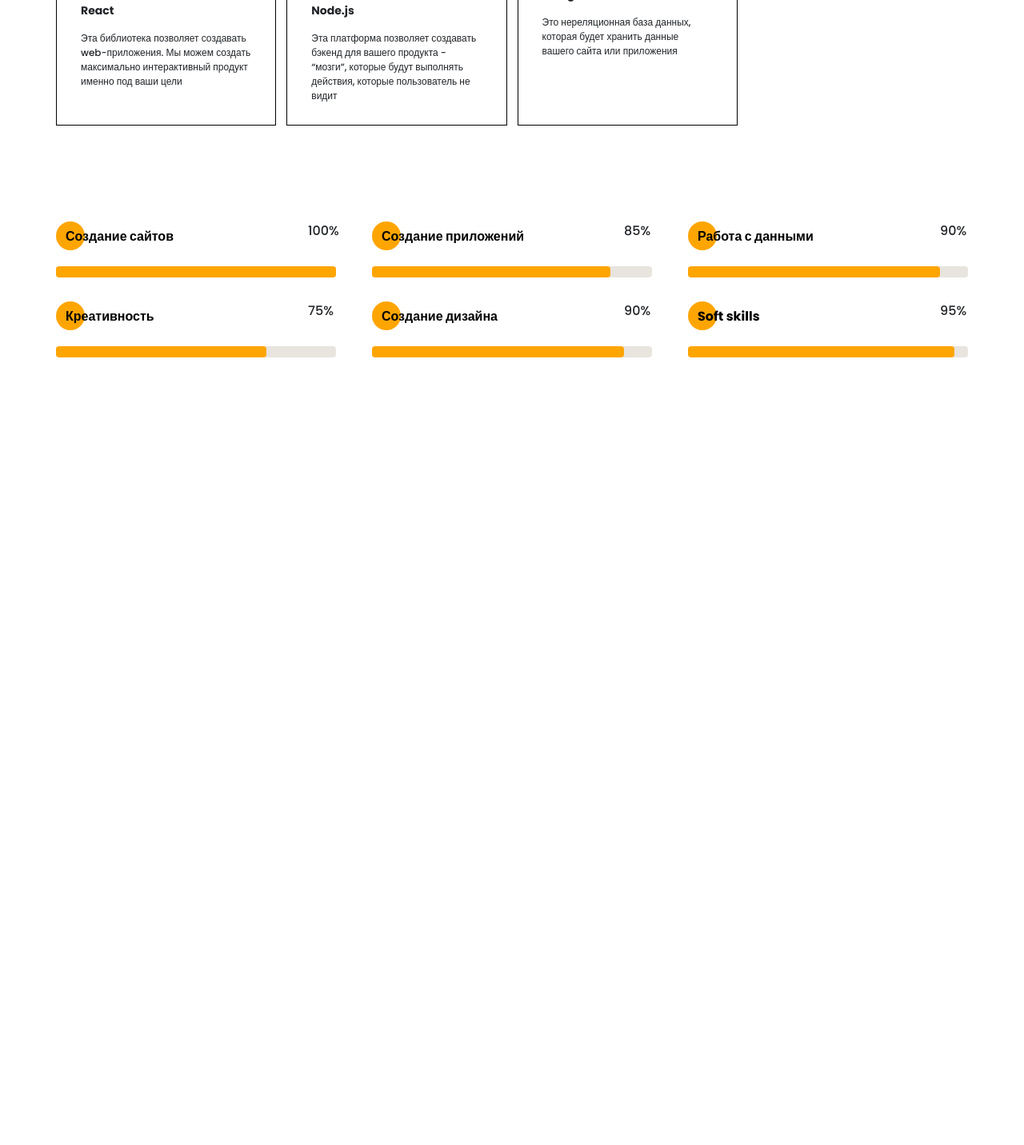
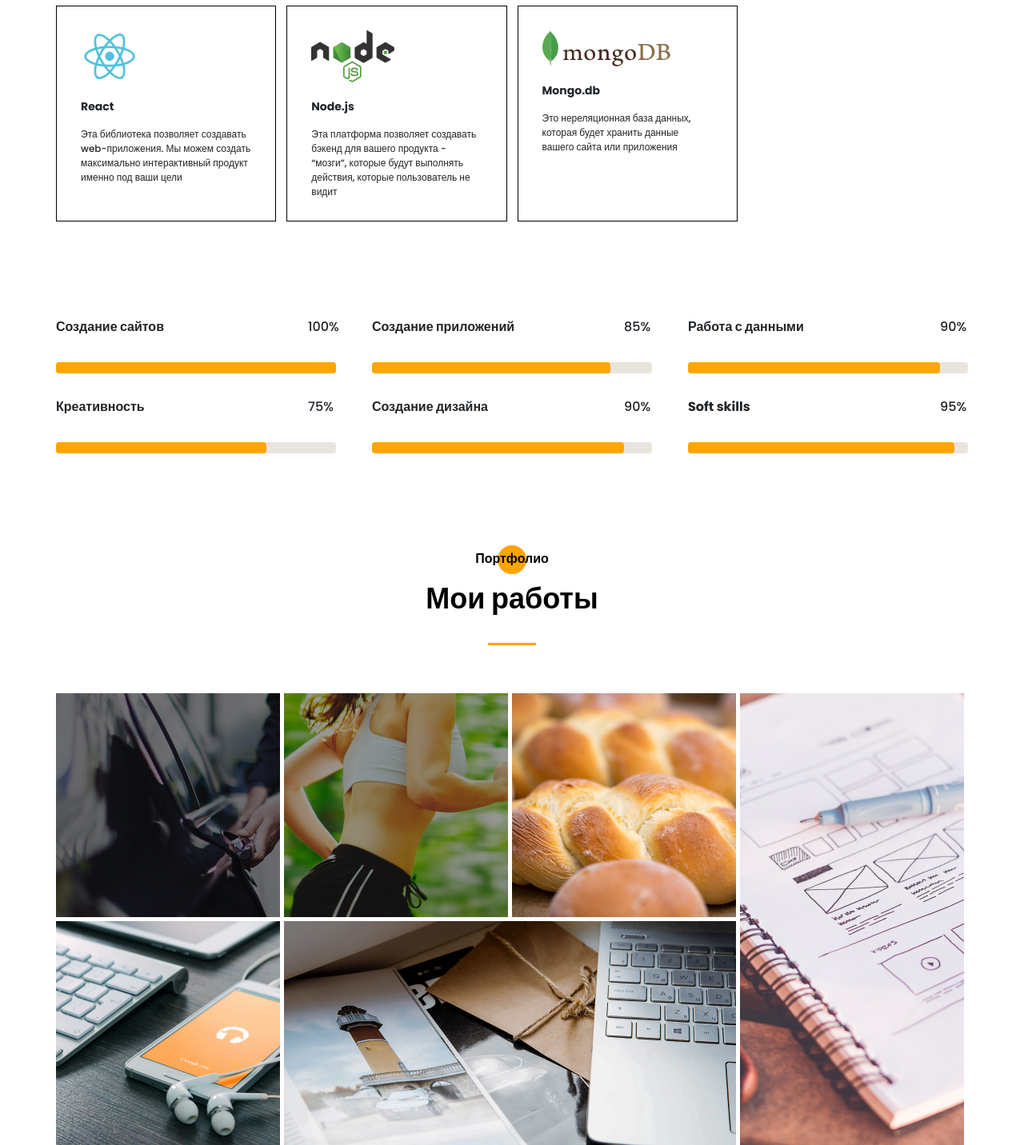
Before and after one commit to ReshSergey/MyPortfolio, a website: page src/index.html in a window 1280 px wide. Shown: the part 2790-4222 px from the top of the page at 80% size. Before the commit the page ends 3237 px from the top, so only its background shows below. Drawn offline with nearby package versions, Linux system fonts and the light colour scheme; files that its build step writes are made by us from their sources; files whose address does not match are found by name.

Commit message:
add portfolio block

```diff
--- a/src/index.html
+++ b/src/index.html
@@ -131,8 +131,8 @@
 
     <section class="benefit">
         <div class="container">
-            <h2 class="title title_fz16 benefit__title">Опыт</h2>
-            <div class="title title_fz36 benefit__subtitle">Чем я буду полезен</div>
+            <h2 class="title title_fz16 title__section-title">Опыт</h2>
+            <div class="title title_fz36 title__section-subtitle">Чем я буду полезен</div>
             <div class="divider"></div>
 
             <div class="benefit__wrapper">
@@ -220,8 +220,8 @@
 
     <section class="skills">
         <div class="container">
-            <h2 class="title title_fz16 benefit__title">Навыки</h2>
-            <div class="title title_fz36 benefit__subtitle">Что я использую в работе</div>
+            <h2 class="title title_fz16 title__section-title">Навыки</h2>
+            <div class="title title_fz36 title__section-subtitle">Что я использую в работе</div>
             <div class="divider"></div>
 
             <div class="skills__wrapper">
@@ -323,6 +323,36 @@
         </div>
     </section>
 
+    <section class="portfolio">
+        <div class="container">
+            <h2 class="title title_fz16 title__section-title">Портфолио</h2>
+            <div class="title title_fz36 title__section-subtitle">Мои работы</div>
+            <div class="divider"></div>
+
+            <div class="portfolio__wrapper">
+                <a href="#" class="portfolio__item">
+                    <img src="img/works/uber.jpg" alt="Uber">
+                </a>
+                <a href="#" class="portfolio__item">
+                    <img src="img/works/pulse.jpg" alt="Pulse">
+                </a>
+                <a href="#" class="portfolio__item">
+                    <img src="img/works/bread.jpg" alt="Bread">
+                </a>
+                <a href="#" class="portfolio__item vertical">
+                    <img src="img/works/plans.jpg" alt="Plans">
+                </a>
+                <a href="#" class="portfolio__item">
+                    <img src="img/works/ipad.jpg" alt="Ipad">
+                </a>
+                <a href="#" class="portfolio__item horizontal">
+                    <img src="img/works/mac.jpg" alt="Mac">
+                </a>
+            </div>
+
+        </div>
+    </section>
+
     <script src="js/script.js"></script>
 </body>
 
--- a/src/sass/blocks/_benefit.scss
+++ b/src/sass/blocks/_benefit.scss
@@ -1,21 +1,5 @@
 .benefit {
     padding-top: 120px;
-    &__title {
-        position: relative;
-        line-height: 24px;
-        color: $title-color;
-        text-align: center;
-        @include before_circle;
-        &:before {
-            top: -5px;
-            left: 50%;
-            transform: translateX(-50%);
-        }
-    }
-    &__subtitle {
-        color: $subtitle-color;
-        text-align: center;
-    }
     &__wrapper {
         display: grid;
         grid-template-columns: repeat(2, 425px);
--- /dev/null
+++ b/src/sass/blocks/_portfolio.scss
@@ -0,0 +1,28 @@
+.portfolio {
+    padding-top: 120px;
+    &__wrapper {
+        margin-top: 60px;
+        display: grid;
+        grid-template-columns: repeat(4, 280px);
+        grid-template-rows: repeat(2, 280px);
+        grid-auto-rows: 280px;
+        gap: 5px;
+        .vertical {
+            grid-row: 1 / 3;
+            grid-column: 4 / 5;
+        }
+        .horizontal {
+            grid-row: 2 / 3;
+            grid-column: 2 / 4;
+        }
+    }
+    &__item {
+        transition: all .6s;
+        img {
+            width: 100%;
+        }
+        &:hover {
+            filter: saturate(150%);
+        }
+    }
+}
--- a/src/sass/blocks/_skills.scss
+++ b/src/sass/blocks/_skills.scss
@@ -1,14 +1,5 @@
 .skills {
-    &__title {
-        position: relative;
-        padding-left: 12px;
-        color: $title-color;
-        top: 7px;
-        @include before_circle;
-        &:before {
-            top: -7px;
-        }
-    }
+    padding-top: 120px;
     &__wrapper {
         display: grid;
         grid-template-columns: repeat(4, minmax(270px, auto));
--- a/src/sass/blocks/_title.scss
+++ b/src/sass/blocks/_title.scss
@@ -20,4 +20,20 @@
     &_fz48 {
         font-size: 48px;
     }
+    &__section-title {
+        position: relative;
+        line-height: 24px;
+        color: $title-color;
+        text-align: center;
+        @include before_circle;
+        &:before {
+            top: -5px;
+            left: 50%;
+            transform: translateX(-50%);
+        }
+    }
+    &__section-subtitle {
+        color: $subtitle-color;
+        text-align: center;
+    }
 }
--- a/src/sass/style.scss
+++ b/src/sass/style.scss
@@ -20,3 +20,4 @@
 @import 'blocks/about';
 @import 'blocks/benefit';
 @import 'blocks/skills';
+@import 'blocks/portfolio';
```
Also changed, not shown: dist/css/style.min.css, dist/img/works/mac.jpg (added), dist/index.html, src/img/works/mac.jpg (added).
